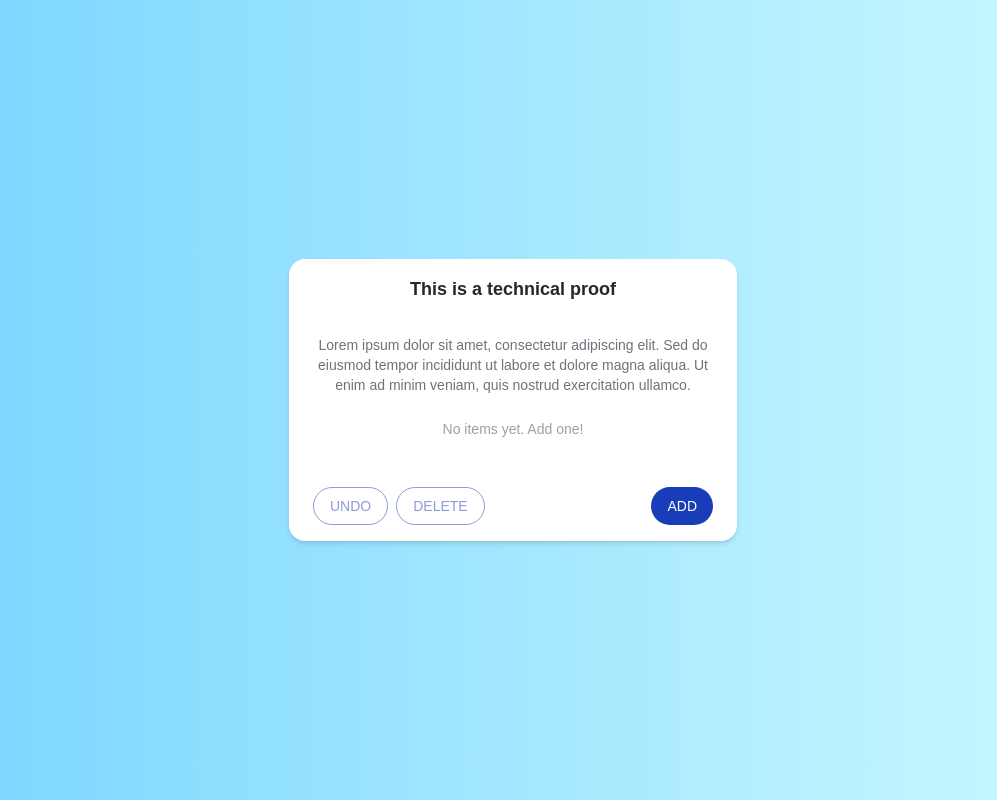
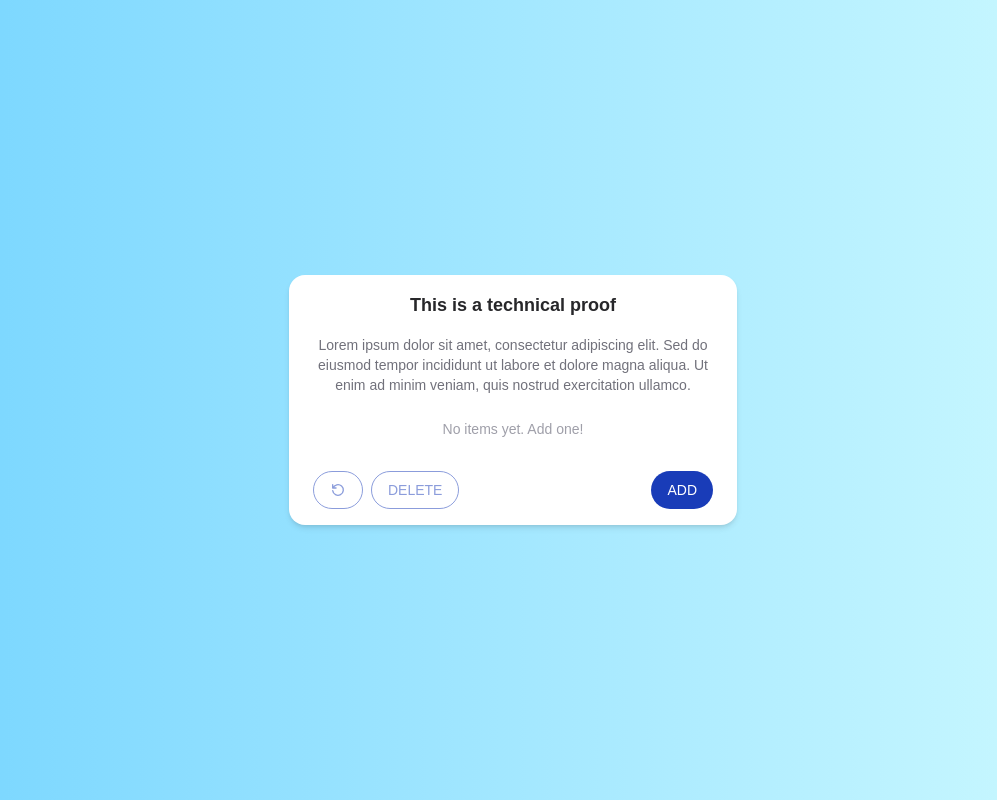
Before and after one commit to Maeter/sturdy-fortnight, a Next.js app: page / in a window 1280 px wide. Shown: the whole page, without its empty margins (127-1124 px from the left). Built offline with nearby package versions, Linux system fonts and the light colour scheme.

Commit message:
chore: visual improvements

```diff
--- a/app/components/Card.tsx
+++ b/app/components/Card.tsx
@@ -13,11 +13,11 @@ export default function Card({
 }: CardProps) {
   return (
     <div
-      className={`w-full max-w-md overflow-hidden rounded-2xl bg-white shadow-md ${className || ''}`}
+      className={`w-full max-w-md overflow-hidden rounded-2xl bg-white px-6 py-4 shadow-md ${className || ''} flex flex-col gap-4`}
     >
-      {title && <div className="px-6 py-4 text-center">{title}</div>}
-      <div className="px-6 py-4">{children}</div>
-      {footer && <div className="flex gap-2 px-6 py-4">{footer}</div>}
+      {title && <div className="text-center">{title}</div>}
+      <div>{children}</div>
+      {footer && <div className="flex gap-2">{footer}</div>}
     </div>
   )
 }
--- a/app/components/TodoFooter.tsx
+++ b/app/components/TodoFooter.tsx
@@ -1,6 +1,7 @@
 'use client'
 
 import { useState } from 'react'
+import { IconRotate } from '@tabler/icons-react'
 import Button from './Button'
 import AddTodoModal from './AddTodoModal'
 import { useAppDispatch, useAppSelector } from '../store/hooks'
@@ -31,7 +32,7 @@ export default function TodoFooter() {
         onClick={() => dispatch(undo())}
         disabled={!hasHistory}
       >
-        Undo
+        <IconRotate size={16} className="rotate-180 transform" />
       </Button>
       <Button
         variant="outline"
--- a/app/page.tsx
+++ b/app/page.tsx
@@ -14,7 +14,7 @@ export default function Home() {
         }
         footer={<TodoFooter />}
       >
-        <p className="text-center text-sm text-zinc-500">
+        <p className="mb-4 text-center text-sm text-zinc-500">
           Lorem ipsum dolor sit amet, consectetur adipiscing elit. Sed do
           eiusmod tempor incididunt ut labore et dolore magna aliqua. Ut enim ad
           minim veniam, quis nostrud exercitation ullamco.
--- a/package.json
+++ b/package.json
@@ -14,6 +14,7 @@
   },
   "dependencies": {
     "@reduxjs/toolkit": "^2.11.2",
+    "@tabler/icons-react": "^3.44.0",
     "next": "16.2.6",
     "react": "19.2.4",
     "react-dom": "19.2.4",
```
Also changed, not shown: 1 other file (tests, documents, lock files or other folders).
